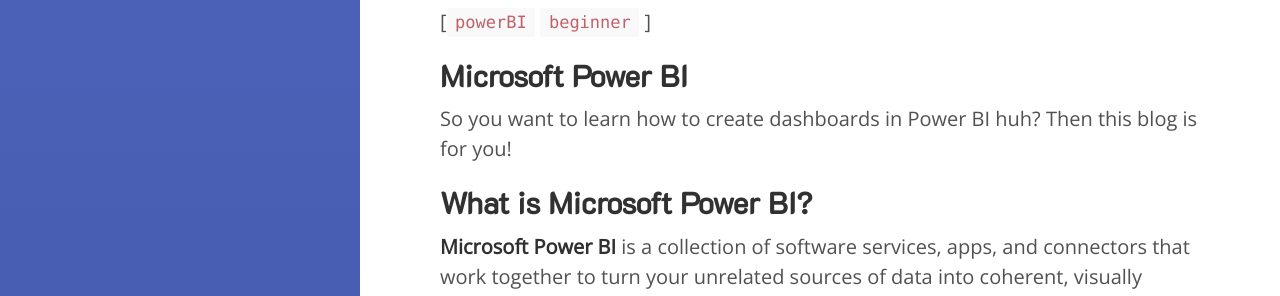
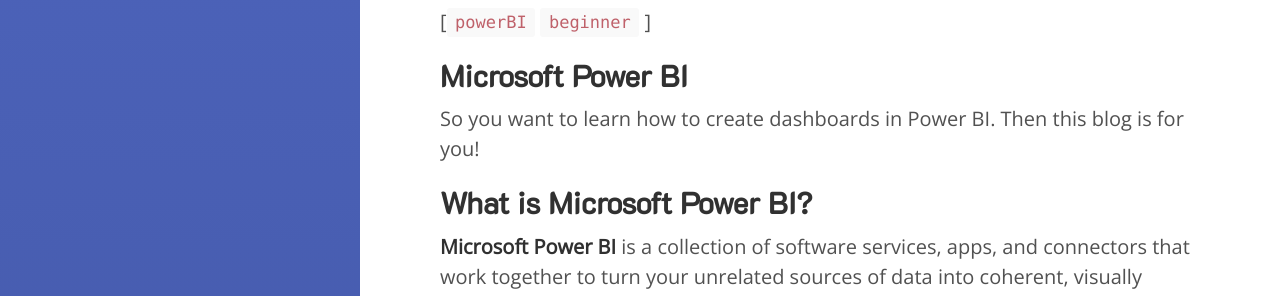
Before and after one commit to klescosia/klescosia.io, a Jekyll site: the page built from _posts/2018-10-08-MyFirstBlog.md, in a window 1280 px wide. Shown: the part 161-457 px from the top of the page. Built offline with Jekyll 4.4.1, drawn with Linux system fonts in a browser that asks for light colours; comment, search, counter and statistics services are not loaded.

Commit message:
Update 2018-10-08-MyFirstBlog.md

```diff
--- a/_posts/2018-10-08-MyFirstBlog.md
+++ b/_posts/2018-10-08-MyFirstBlog.md
@@ -30,7 +30,7 @@ tags: [powerBI, beginner]
 </style>
 <span>[{% for tag in page.tags %}{% capture tag_name %}{{ tag }}{% endcapture %}<a href="/tags.html#{{ tag_name }}"><code class="highligher-rouge"><nobr>{{ tag_name }}</nobr></code>&nbsp;</a>{% endfor %}]</span>
 <h1> Microsoft Power BI</h1>
-<p> So you want to learn how to create dashboards in Power BI huh? Then this blog is for you! </p>
+<p> So you want to learn how to create dashboards in Power BI. Then this blog is for you! </p>
 <h2> What is Microsoft Power BI?</h2>
 <div>
 	<p>
```
